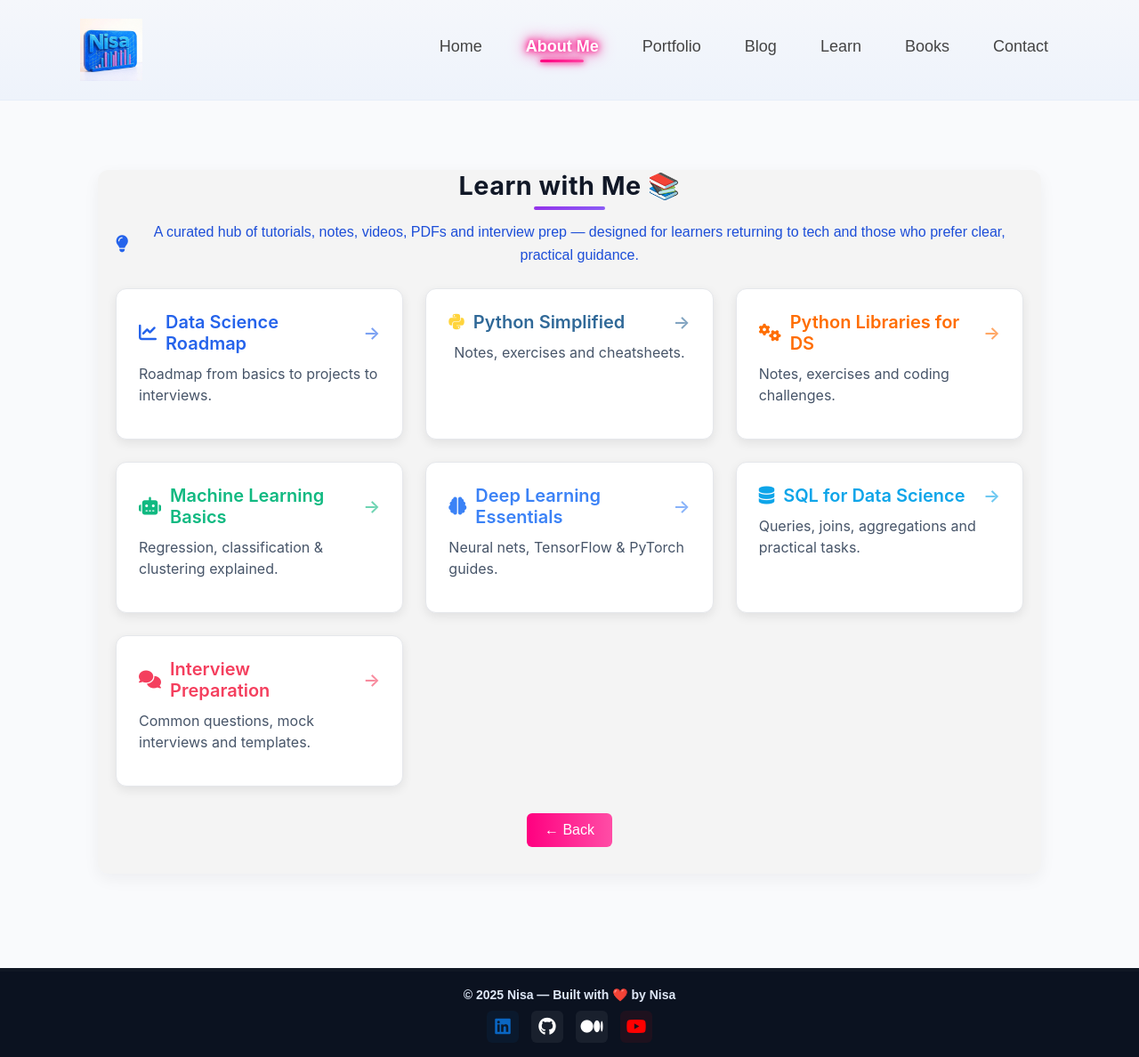
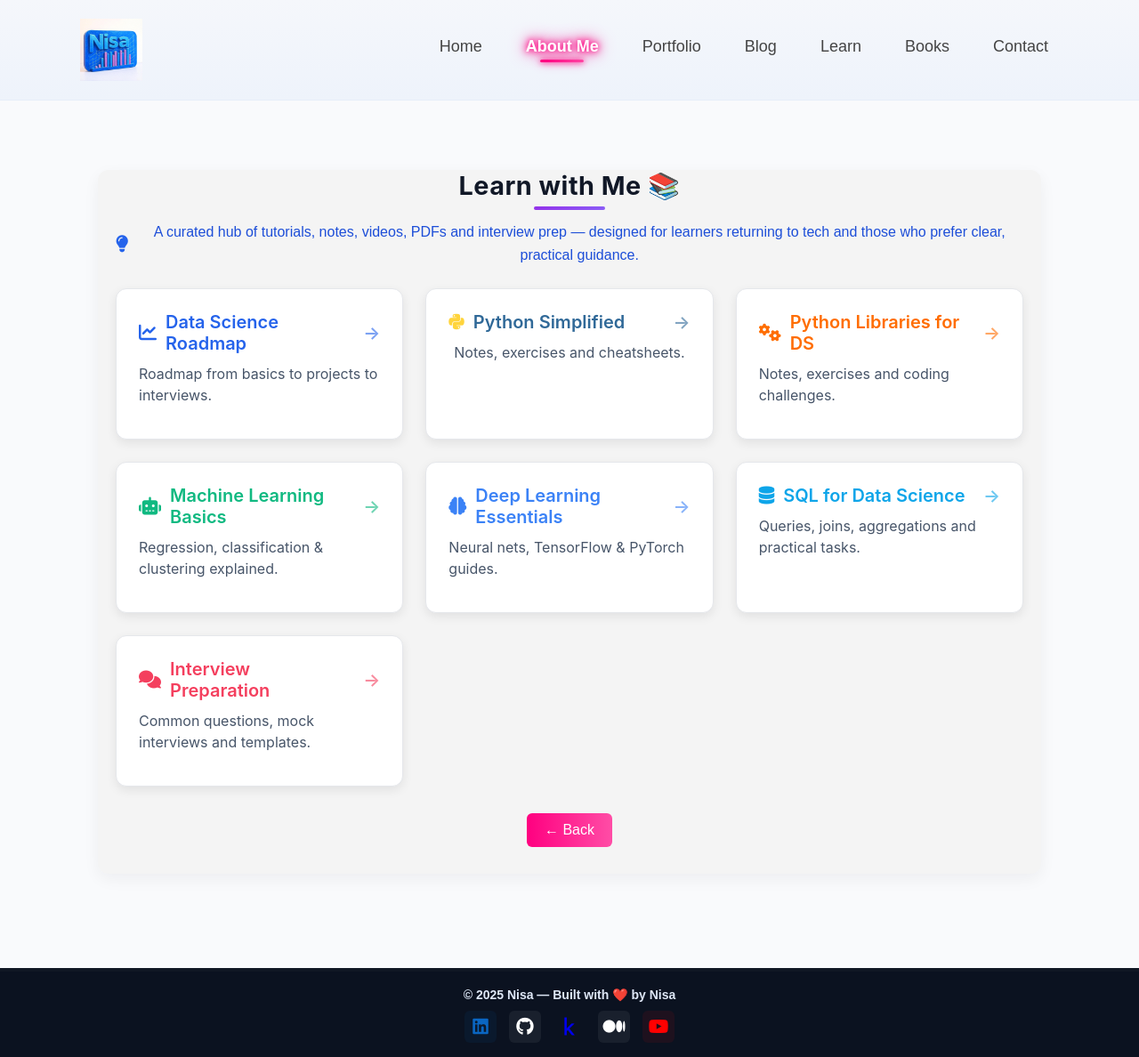
Before and after one commit to tabassumunnisa19/My_Personal_Website, a Jekyll site: the page learn.html, which Jekyll copies as it is, in a window 1280 px wide and 1188 px high. Shown: the whole window at 89% size. Built offline with Jekyll 4.4.1, drawn with Linux system fonts in a browser that asks for light colours.

Commit message:
Update learn.html

```diff
--- a/learn.html
+++ b/learn.html
@@ -165,12 +165,46 @@
   <footer class="site-footer">
     <div class="site-container footer-inner">
       <p class="copyright">© 2025 Nisa — Built with <span class="heart">❤️</span> by Nisa</p>
-      <div class="socials" aria-label="social links">
-        <a href="#" class="social linkedin" title="LinkedIn" aria-label="LinkedIn"><i class="fab fa-linkedin"></i></a>
-        <a href="#" class="social github" title="GitHub" aria-label="GitHub"><i class="fab fa-github"></i></a>
-        <a href="#" class="social medium" title="Medium" aria-label="Medium"><i class="fab fa-medium"></i></a>
-        <a href="#" class="social youtube" title="YouTube" aria-label="YouTube"><i class="fab fa-youtube"></i></a>
-      </div>
+     <div class="socials" aria-label="social links">
+        <!-- Social Links -->
+
+
+  <a href="https://www.linkedin.com/in/tabassum-unnisa-6a365228/"
+     target="_blank"
+     class="social linkedin"
+     title="LinkedIn">
+     <i class="fab fa-linkedin"></i>
+  </a>
+
+  <a href="https://github.com/tabassumunnisa19"
+     target="_blank"
+     class="social github"
+     title="GitHub">
+     <i class="fab fa-github"></i>
+  </a>
+
+  <a href="https://www.kaggle.com/nisaaas"
+     target="_blank"
+     class="social kaggle"
+     title="Kaggle">
+     <i class="fab fa-kaggle"></i>
+  </a>
+
+  <a href="https://medium.com/@nisashabeerk"
+     target="_blank"
+     class="social medium"
+     title="Medium">
+     <i class="fab fa-medium"></i>
+  </a>
+
+  <!-- YouTube Placeholder -->
+  <a href="#"
+     class="social youtube"
+     title="YouTube (Coming Soon)">
+     <i class="fab fa-youtube"></i>
+  </a>
+
+</div>
     </div>
   </footer>
 
```
